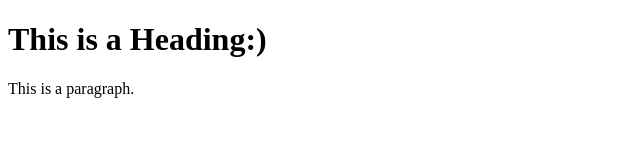
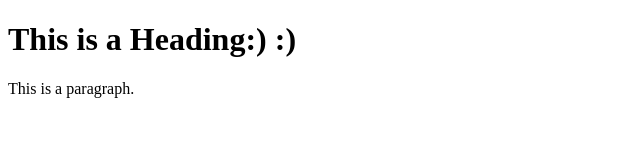
Before and after one commit to sidsgusv/test312, a plain HTML site: page index.html in a window 1280 px wide. Shown: the full height of the page, 0-640 px from the left. Drawn offline with Linux system fonts and the light colour scheme.

Commit message:
in commit

```diff
--- a/index.html
+++ b/index.html
@@ -5,7 +5,7 @@
 </head>
 <body>
 
-    <h1>This is a Heading:)</h1>
+    <h1>This is a Heading:) :)</h1>
     <p>This is a paragraph.</p>
 
 </body>
```
